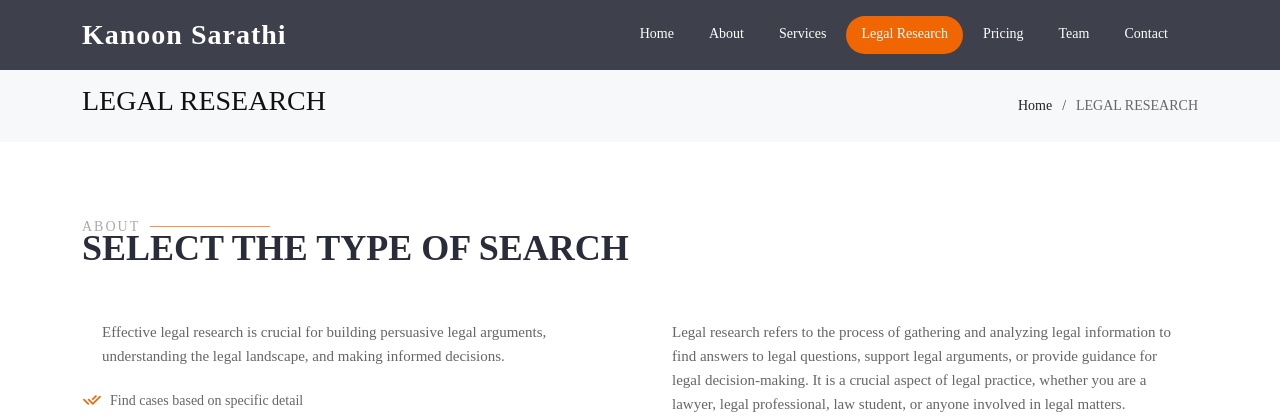
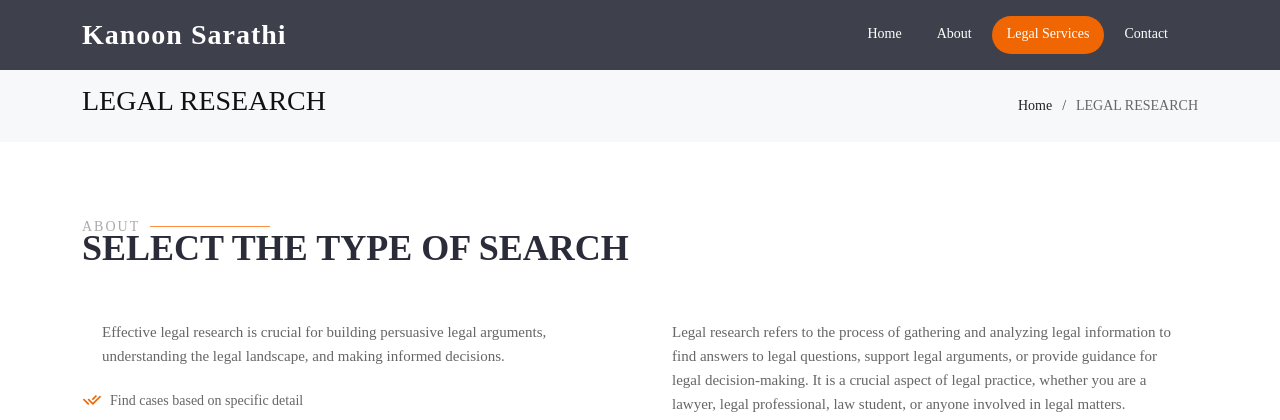
Before and after one commit to yogii2002/Kanoon-Sarthi, a Django app: a page that uses app/templates/app/blog.html in a window 1280 px wide. Shown: the top 420 px of the page. Run offline with Django 3.2, Linux system fonts and the light colour scheme; some libraries are stand-ins or nearby versions.

Commit message:
some basic routing updation has been done

```diff
--- a/app/templates/app/blog.html
+++ b/app/templates/app/blog.html
@@ -53,12 +53,12 @@
 
       <nav id="navbar" class="navbar">
         <ul>
-          <li><a class="nav-link scrollto " href="{% url 'login' %}">Home</a></li>
+          <li><a class="nav-link scrollto " href="{% url 'home' %}">Home</a></li>
           <li><a class="nav-link scrollto" href="{% url 'about' %}">About</a></li>
-          <li><a class="nav-link scrollto" href="{% url 'blog' %}">Services</a></li>
-          <li><a class="nav-link scrollto active " href="">Legal Research</a></li>
-          <li><a class="nav-link scrollto" href="#pricing">Pricing</a></li>
-          <li><a class="nav-link scrollto" href="#team">Team</a></li>
+          {% comment %} <li><a class="nav-link scrollto" href="{% url 'blog' %}">Services</a></li> {% endcomment %}
+          <li><a class="nav-link scrollto active " href="{% url 'blog' %}">Legal Services</a></li>
+          {% comment %} <li><a class="nav-link scrollto" href="#pricing">Pricing</a></li> {% endcomment %}
+          {% comment %} <li><a class="nav-link scrollto" href="#team">Team</a></li> {% endcomment %}
           {% comment %} <li class="dropdown"><a href="#"><span>Drop Down</span> <i class="bi bi-chevron-down"></i></a>
             <ul>
               <li><a href="#">Drop Down 1</a></li>
@@ -76,7 +76,7 @@
               <li><a href="#">Drop Down 4</a></li>
             </ul>
           </li> {% endcomment %}
-          <li><a class="nav-link scrollto" href="#contact">Contact</a></li>
+          <li><a class="nav-link scrollto" href="{% url 'contact' %}">Contact</a></li>
         </ul>
         <i class="bi bi-list mobile-nav-toggle"></i>
       </nav><!-- .navbar -->
@@ -93,7 +93,7 @@
         <div class="d-flex justify-content-between align-items-center">
           <h2>LEGAL RESEARCH</h2>
           <ol>
-            <li><a href="{% url 'login' %}">Home</a></li>
+            <li><a href="{% url 'home' %}">Home</a></li>
             <li>LEGAL RESEARCH</li>
           </ol>
         </div>
```
Also changed, not shown: app/templates/app/about.html (+10 -8 lines), db.sqlite3.
